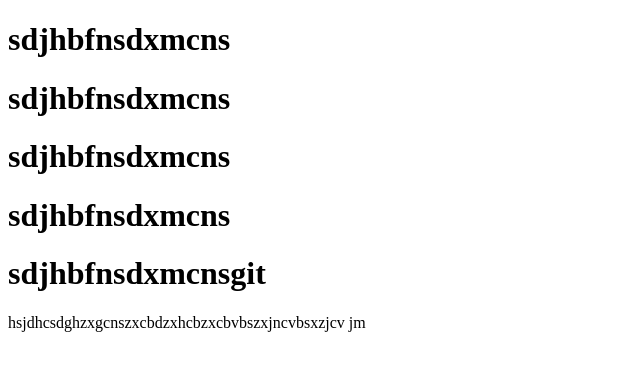
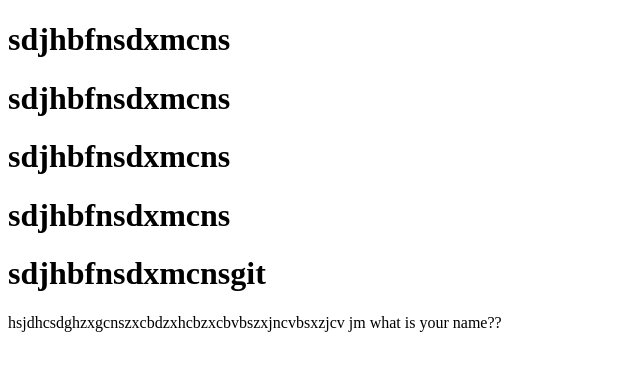
Before and after one commit to Deric-ndikumana/hirwa, a plain HTML site: page log.html in a window 1280 px wide. Shown: the whole page, without its empty margins (0-640 px from the left). Drawn offline with Linux system fonts and the light colour scheme.

Commit message:
Update log.html

```diff
--- a/log.html
+++ b/log.html
@@ -13,5 +13,7 @@
     <h1>sdjhbfnsdxmcnsgit </h1>
 
     hsjdhcsdghzxgcnszxcbdzxhcbzxcbvbszxjncvbsxzjcv jm
+
+    what is your name??
 </body>
 </html>
```
